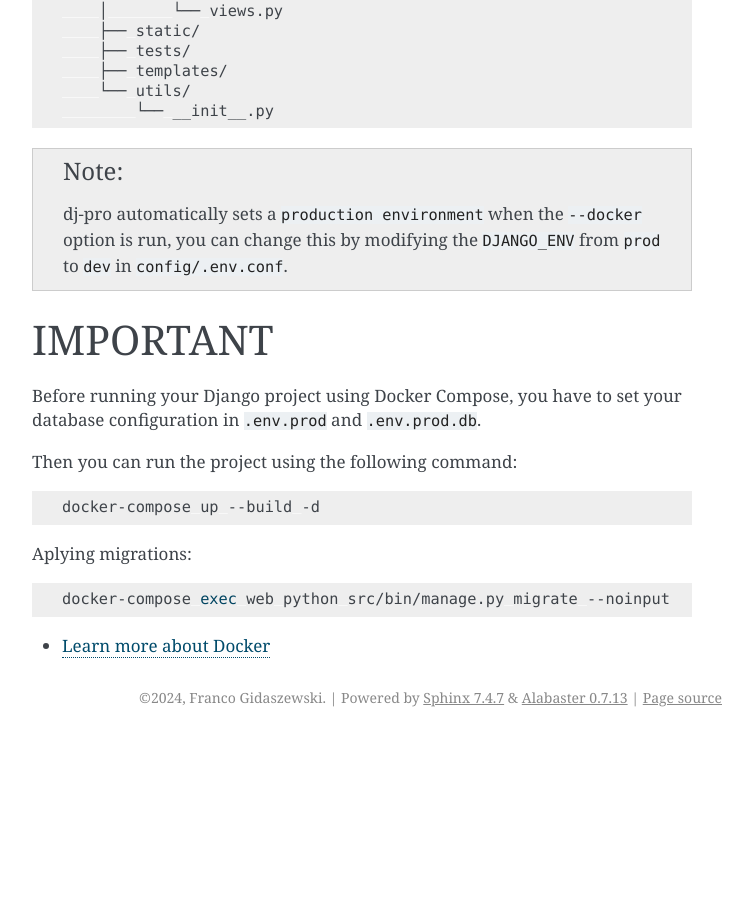
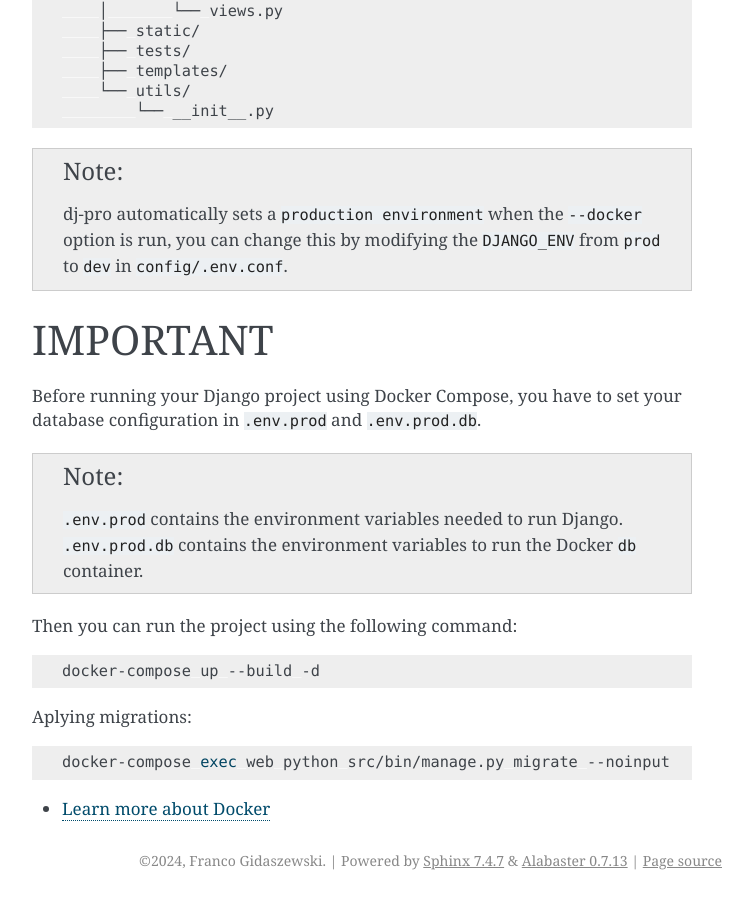
Before and after one commit to szew404/djpro, a Sphinx documentation site: the page built from docs/docker.rst, in a window 1280 px wide and 900 px high, scrolled down 1158 px. Shown: the whole window, without its empty margins (388-1141 px from the left). Built offline with Sphinx 7.4.7, drawn with Linux system fonts in a browser that asks for light colours; before the commit the page ends 1895 px from its top, so only the background shows below that.

Commit message:
docker docs updated

```diff
--- a/docs/docker.rst
+++ b/docs/docker.rst
@@ -71,6 +71,11 @@ IMPORTANT
 Before running your Django project using Docker Compose, you have to set your database
 configuration in ``.env.prod`` and ``.env.prod.db``.
 
+.. note::
+
+   ``.env.prod`` contains the environment variables needed to run Django.
+   ``.env.prod.db`` contains the environment variables to run the Docker ``db`` container.
+
 Then you can run the project using the following command:
 
 .. code-block:: shell
```
